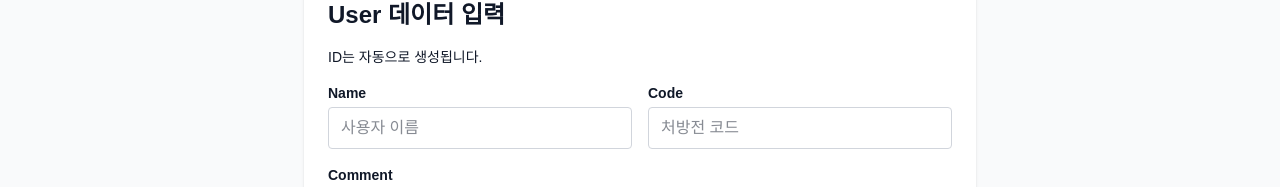
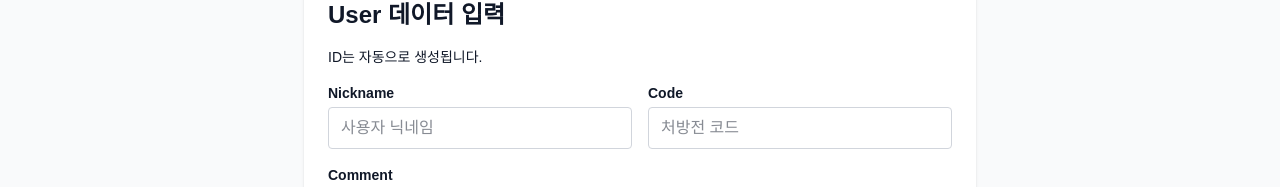
Before and after one commit to Yoo7Jieun/admingoat, a Next.js app: page /db-test in a window 1280 px wide. Shown: the part 194-381 px from the top of the page. Built offline with nearby package versions, Linux system fonts and the light colour scheme.

Commit message:
db title changed

```diff
--- a/app/api/user/route.ts
+++ b/app/api/user/route.ts
@@ -7,7 +7,7 @@ export async function POST(request: NextRequest) {
 
 		const user = await prisma.results.create({
 			data: {
-				name: body.name || null,
+				nickname: body.nickname || null,
 				code: body.code || null,
 				comment: body.comment || null,
 				answers: body.answers || {},
--- a/app/db-test/page.tsx
+++ b/app/db-test/page.tsx
@@ -7,7 +7,7 @@ const QUESTIONS = ["p1", "p2", "e1", "e2", "s1", "s2", "s3", "s4", "s5", "s6", "
 
 export default function DBTestPage() {
 	const [userData, setUserData] = useState({
-		name: "",
+		nickname: "",
 		code: "",
 		comment: "",
 	});
@@ -46,7 +46,7 @@ export default function DBTestPage() {
 			if (response.ok) {
 				setMessage("✅ User 데이터 저장 성공!");
 				setUserData({
-					name: "",
+					nickname: "",
 					code: "",
 					comment: "",
 				});
@@ -84,8 +84,8 @@ export default function DBTestPage() {
 					<form onSubmit={handleUserSubmit} className="space-y-4">
 						<div className="grid grid-cols-1 md:grid-cols-2 gap-4">
 							<div>
-								<label className="block text-sm font-semibold text-gray-900 mb-1">Name</label>
-								<input type="text" value={userData.name} onChange={(e) => setUserData({ ...userData, name: e.target.value })} className="w-full px-3 py-2 border border-gray-300 rounded focus:ring-2 focus:ring-blue-500 text-gray-900" placeholder="사용자 이름" />
+								<label className="block text-sm font-semibold text-gray-900 mb-1">Nickname</label>
+								<input type="text" value={userData.nickname} onChange={(e) => setUserData({ ...userData, nickname: e.target.value })} className="w-full px-3 py-2 border border-gray-300 rounded focus:ring-2 focus:ring-blue-500 text-gray-900" placeholder="사용자 닉네임" />
 							</div>
 							<div>
 								<label className="block text-sm font-semibold text-gray-900 mb-1">Code</label>
--- a/app/responses/page.tsx
+++ b/app/responses/page.tsx
@@ -36,7 +36,7 @@ export default async function ResponsesPage() {
 										<pre className="mt-2 text-xs bg-gray-50 p-2 rounded overflow-auto max-h-40">{JSON.stringify(response.answers, null, 2)}</pre>
 									</details>
 								</td>
-								<td className="px-6 py-4 whitespace-nowrap text-sm text-gray-900">{response.name || "-"}</td>
+								<td className="px-6 py-4 whitespace-nowrap text-sm text-gray-900">{response.nickname || "-"}</td>
 								<td className="px-6 py-4 text-sm text-gray-900 max-w-xs">
 									{response.comment ? (
 										<div className="truncate" title={response.comment}>
```
Also changed, not shown: 1 other file (tests, documents, lock files or other folders).
